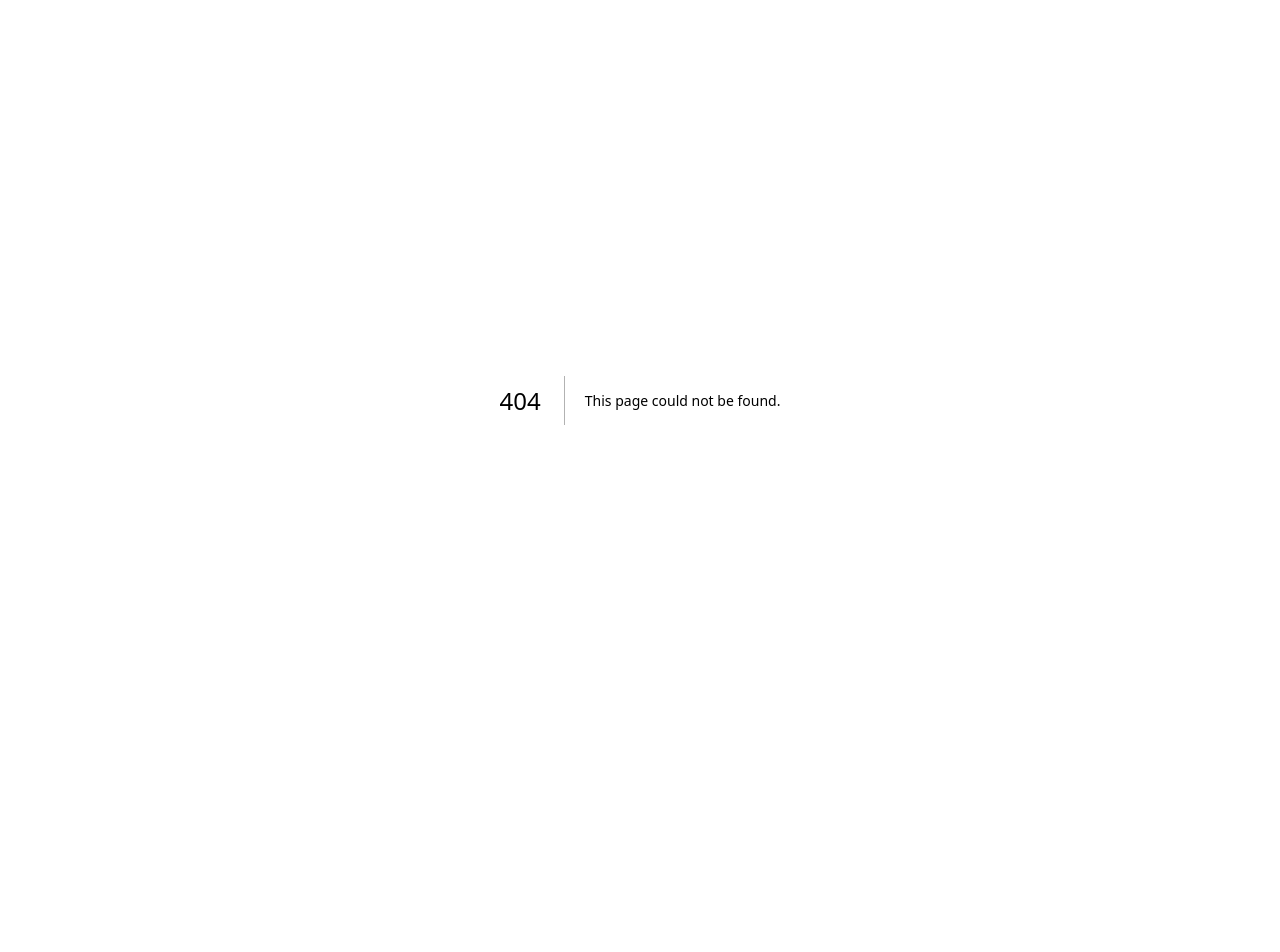
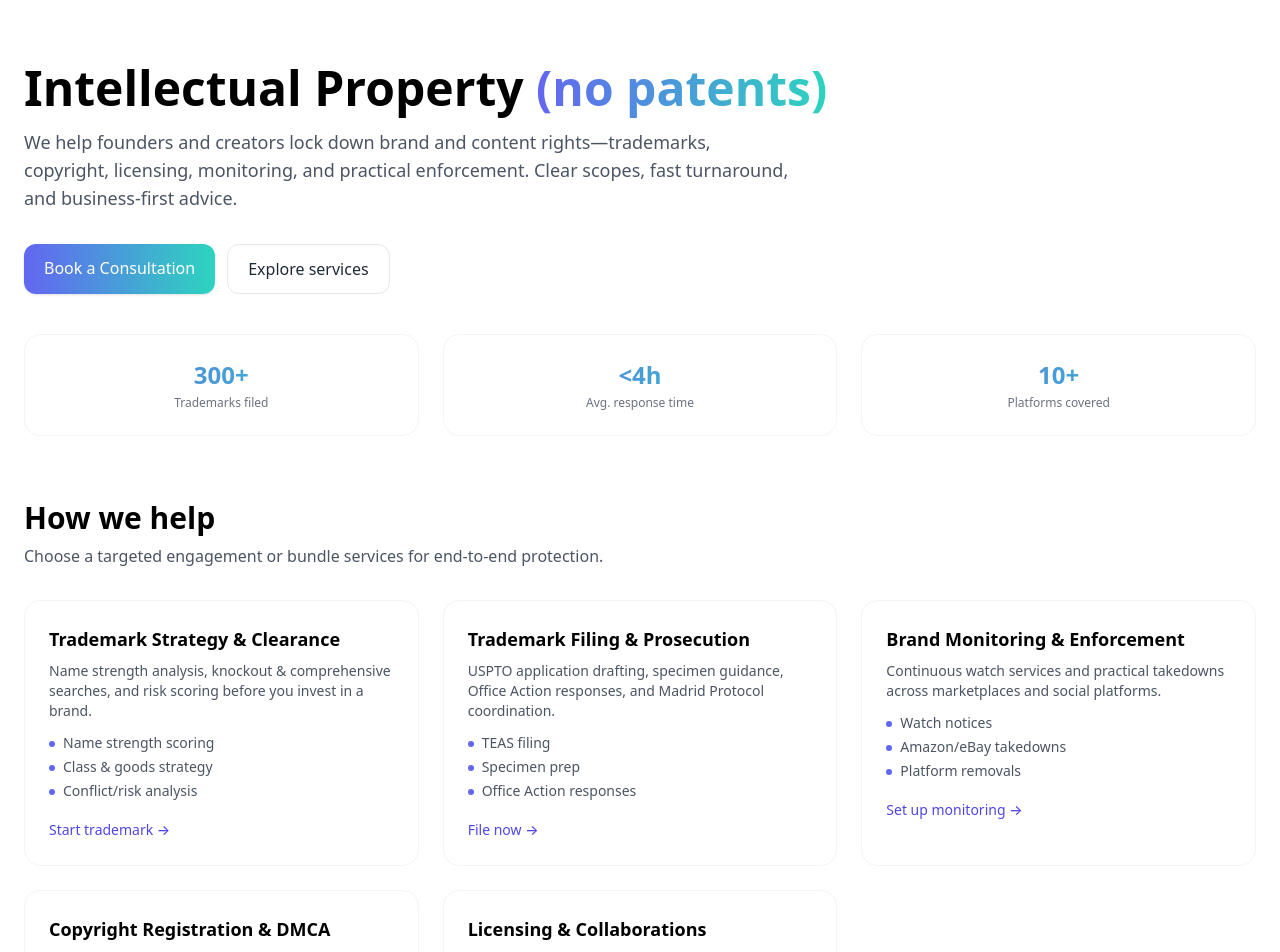
Before and after one commit to ajdreams17/Ascentlegal, a Next.js app: page /ip in a window 1280 px wide. Before the commit this address had no page. Shown: the top 952 px of the page. Before the commit the page ends 800 px from the top, so only its background shows below. Built offline with nearby package versions, Linux system fonts and the light colour scheme.

Commit message:
Create page.jsx

```diff
--- /dev/null
+++ b/app/ip/page.jsx
@@ -0,0 +1,200 @@
+import Link from "next/link";
+
+export const metadata = {
+  title: "Intellectual Property | Ascent Legal",
+  description:
+    "Brand and content protection for founders and operators—trademarks, copyright, licensing, monitoring, and enforcement (no patents).",
+};
+
+const services = [
+  {
+    title: "Trademark Strategy & Clearance",
+    desc: "Name strength analysis, knockout & comprehensive searches, and risk scoring before you invest in a brand.",
+    items: ["Name strength scoring", "Class & goods strategy", "Conflict/risk analysis"],
+    href: "/trademark-registration",
+    cta: "Start trademark",
+  },
+  {
+    title: "Trademark Filing & Prosecution",
+    desc: "USPTO application drafting, specimen guidance, Office Action responses, and Madrid Protocol coordination.",
+    items: ["TEAS filing", "Specimen prep", "Office Action responses"],
+    href: "/trademark-registration",
+    cta: "File now",
+  },
+  {
+    title: "Brand Monitoring & Enforcement",
+    desc: "Continuous watch services and practical takedowns across marketplaces and social platforms.",
+    items: ["Watch notices", "Amazon/eBay takedowns", "Platform removals"],
+    href: "/contact",
+    cta: "Set up monitoring",
+  },
+  {
+    title: "Copyright Registration & DMCA",
+    desc: "Register original works and remove unauthorized copies with fast, platform-compliant notices.",
+    items: ["Copyright filings", "DMCA notices", "Portfolio strategy"],
+    href: "/contact",
+    cta: "Protect content",
+  },
+  {
+    title: "Licensing & Collaborations",
+    desc: "Draft and negotiate brand/content licenses, collaborations, and influencer or music sync agreements.",
+    items: ["License terms", "Royalty structures", "Usage & territory"],
+    href: "/contact",
+    cta: "Discuss a deal",
+  },
+];
+
+const faqs = [
+  {
+    q: "Do I need a trademark or copyright?",
+    a: "Trademarks protect brand identifiers (names, logos, slogans). Copyright protects original creative works (copy, photos, music, video, code). Many businesses need both.",
+  },
+  {
+    q: "When should I file a trademark?",
+    a: "As soon as you have a distinctive name and intend to use it in commerce. Early filing preserves priority and avoids expensive rebrands.",
+  },
+  {
+    q: "Can you take down copycats on marketplaces/social?",
+    a: "Yes. We prepare evidence packages and submit platform-specific takedowns (Amazon, Etsy, eBay, Instagram, TikTok, YouTube) under trademark/copyright policies.",
+  },
+  {
+    q: "Do you work on flat fees?",
+    a: "Most filings and common enforcement actions are flat-fee. Complex disputes are scoped up front so there are no surprises.",
+  },
+];
+
+export default function IPPage() {
+  return (
+    <main className="mx-auto max-w-7xl px-6 py-16">
+      {/* Hero */}
+      <section>
+        <h1 className="text-4xl md:text-5xl font-bold">
+          Intellectual Property{" "}
+          <span className="bg-gradient-to-r from-indigo-500 to-teal-400 bg-clip-text text-transparent">
+            (no patents)
+          </span>
+        </h1>
+        <p className="mt-4 text-lg text-gray-600 max-w-3xl">
+          We help founders and creators lock down brand and content rights—trademarks, copyright,
+          licensing, monitoring, and practical enforcement. Clear scopes, fast turnaround, and
+          business-first advice.
+        </p>
+
+        <div className="mt-8 flex flex-wrap gap-3">
+          <Link
+            href="/contact"
+            className="rounded-xl bg-gradient-to-r from-indigo-500 to-teal-400 px-5 py-3 text-white shadow hover:opacity-90"
+          >
+            Book a Consultation
+          </Link>
+          <a
+            href="#services"
+            className="rounded-xl border border-gray-200 px-5 py-3 text-gray-800 hover:border-indigo-300"
+          >
+            Explore services
+          </a>
+        </div>
+      </section>
+
+      {/* Quick stats */}
+      <section className="mt-10 grid grid-cols-1 sm:grid-cols-3 gap-6">
+        {[
+          { label: "Trademarks filed", value: "300+" },
+          { label: "Avg. response time", value: "<4h" },
+          { label: "Platforms covered", value: "10+" },
+        ].map((s) => (
+          <div key={s.label} className="rounded-2xl border border-gray-100 p-6 text-center bg-white">
+            <div className="text-2xl font-semibold bg-gradient-to-r from-indigo-500 to-teal-400 bg-clip-text text-transparent">
+              {s.value}
+            </div>
+            <div className="mt-1 text-xs text-gray-500">{s.label}</div>
+          </div>
+        ))}
+      </section>
+
+      {/* Services grid */}
+      <section id="services" className="mt-16">
+        <h2 className="text-2xl md:text-3xl font-semibold">How we help</h2>
+        <p className="mt-2 text-gray-600 max-w-3xl">
+          Choose a targeted engagement or bundle services for end-to-end protection.
+        </p>
+
+        <div className="mt-8 grid sm:grid-cols-2 lg:grid-cols-3 gap-6">
+          {services.map((s) => (
+            <div
+              key={s.title}
+              className="rounded-2xl border border-gray-100 bg-white p-6 hover:shadow-sm transition-shadow"
+            >
+              <h3 className="text-lg font-semibold">{s.title}</h3>
+              <p className="mt-2 text-sm text-gray-600">{s.desc}</p>
+              <ul className="mt-3 space-y-1 text-sm text-gray-600">
+                {s.items.map((i) => (
+                  <li key={i} className="flex gap-2">
+                    <span className="h-1.5 w-1.5 rounded-full bg-indigo-500 mt-2" />
+                    {i}
+                  </li>
+                ))}
+              </ul>
+              <div className="mt-4">
+                <Link href={s.href} className="text-sm font-medium text-indigo-600 hover:underline">
+                  {s.cta} →
+                </Link>
+              </div>
+            </div>
+          ))}
+        </div>
+      </section>
+
+      {/* Process */}
+      <section className="mt-16">
+        <h2 className="text-2xl md:text-3xl font-semibold">A simple, proactive process</h2>
+        <div className="mt-6 grid md:grid-cols-3 gap-6">
+          {[
+            { step: "1", title: "Assess & Plan", text: "We audit your brand/content footprint and map risk & priority." },
+            { step: "2", title: "File & Secure", text: "We lock in registrations and set up monitoring where it matters." },
+            { step: "3", title: "Enforce & Scale", text: "We remove infringers fast and keep your assets working for you." },
+          ].map((p) => (
+            <div key={p.step} className="rounded-2xl border border-gray-100 bg-white p-6">
+              <div className="text-sm text-gray-500">Step {p.step}</div>
+              <h3 className="mt-1 font-semibold">{p.title}</h3>
+              <p className="mt-2 text-sm text-gray-600">{p.text}</p>
+            </div>
+          ))}
+        </div>
+      </section>
+
+      {/* FAQs */}
+      <section className="mt-16">
+        <h2 className="text-2xl md:text-3xl font-semibold">FAQs</h2>
+        <div className="mt-6 grid md:grid-cols-2 gap-6">
+          {faqs.map((f) => (
+            <div key={f.q} className="rounded-2xl border border-gray-100 bg-white p-6">
+              <h4 className="font-medium">{f.q}</h4>
+              <p className="mt-2 text-sm text-gray-600">{f.a}</p>
+            </div>
+          ))}
+        </div>
+      </section>
+
+      {/* CTA */}
+      <section className="mt-16 text-center">
+        <h3 className="text-xl font-semibold">Ready to protect your brand and content?</h3>
+        <p className="mt-2 text-gray-600">We’ll respond within one business day.</p>
+        <div className="mt-4 flex gap-3 justify-center">
+          <Link
+            href="/contact"
+            className="rounded-xl bg-gradient-to-r from-indigo-500 to-teal-400 px-5 py-3 text-white shadow hover:opacity-90"
+          >
+            Book a Consultation
+          </Link>
+          <Link
+            href="/trademark-registration"
+            className="rounded-xl border border-gray-200 px-5 py-3 text-gray-800 hover:border-indigo-300"
+          >
+            Learn about trademark filing
+          </Link>
+        </div>
+      </section>
+    </main>
+  );
+}
```
